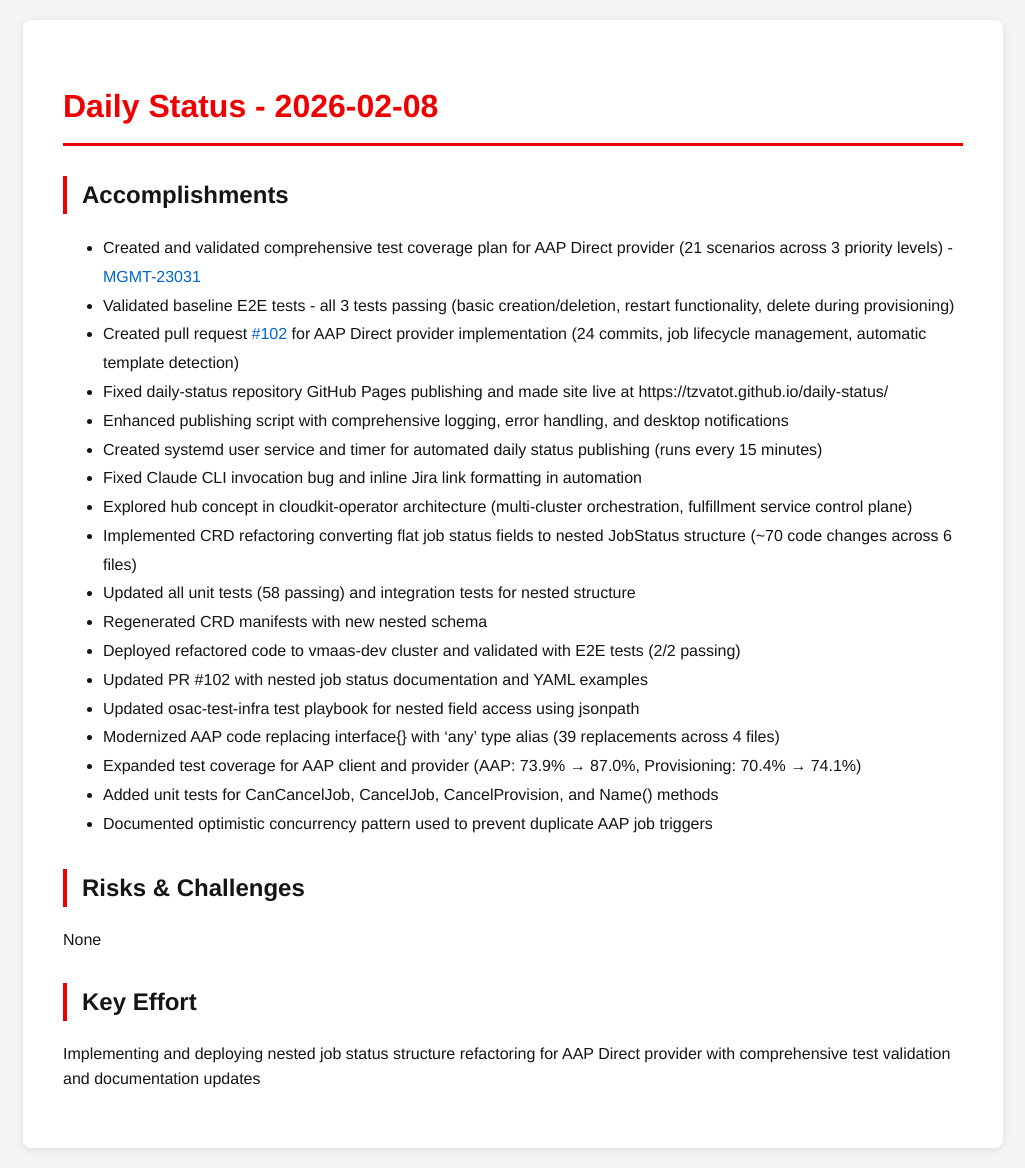
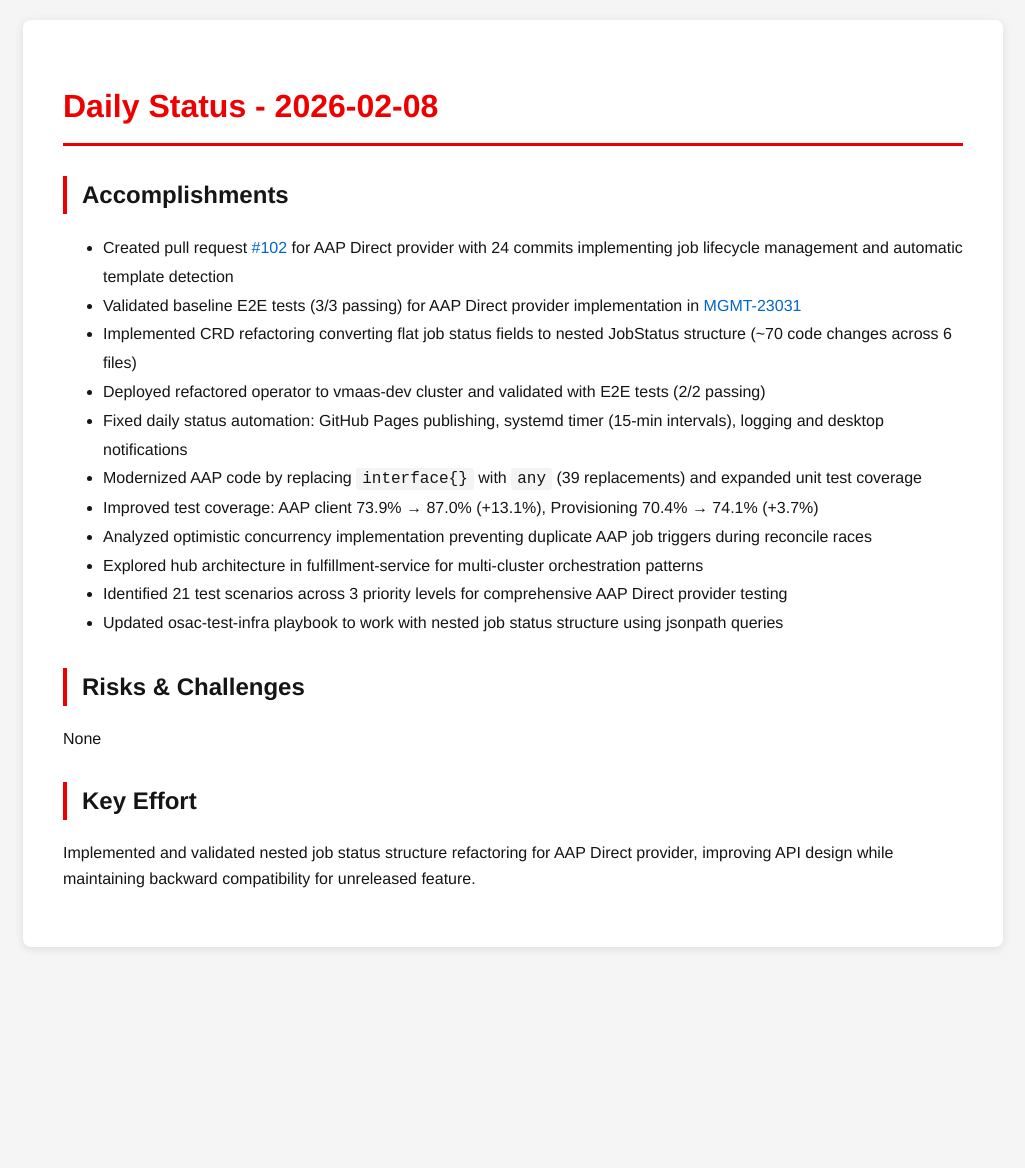
Before and after one commit to tzvatot/daily-status, a Jekyll site: the page built from 2026-02-08.md, in a window 1280 px wide. Shown: the whole page, without its empty margins (127-1152 px from the left). Built offline with Jekyll 4.4.1, drawn with Linux system fonts in a browser that asks for light colours; after the commit the page ends 967 px from its top, so only the background shows below that.

Commit message:
Daily status update - 2026-02-08

```diff
--- a/2026-02-08.md
+++ b/2026-02-08.md
@@ -7,27 +7,20 @@
 # Daily Status - 2026-02-08
 
 ## Accomplishments
-- Created and validated comprehensive test coverage plan for AAP Direct provider (21 scenarios across 3 priority levels) - [MGMT-23031](https://issues.redhat.com/browse/MGMT-23031)
-- Validated baseline E2E tests - all 3 tests passing (basic creation/deletion, restart functionality, delete during provisioning)
-- Created pull request [#102](https://github.com/osac-project/osac-operator/pull/102) for AAP Direct provider implementation (24 commits, job lifecycle management, automatic template detection)
-- Fixed daily-status repository GitHub Pages publishing and made site live at https://tzvatot.github.io/daily-status/
-- Enhanced publishing script with comprehensive logging, error handling, and desktop notifications
-- Created systemd user service and timer for automated daily status publishing (runs every 15 minutes)
-- Fixed Claude CLI invocation bug and inline Jira link formatting in automation
-- Explored hub concept in cloudkit-operator architecture (multi-cluster orchestration, fulfillment service control plane)
+- Created pull request [#102](https://github.com/osac-project/osac-operator/pull/102) for AAP Direct provider with 24 commits implementing job lifecycle management and automatic template detection
+- Validated baseline E2E tests (3/3 passing) for AAP Direct provider implementation in [MGMT-23031](https://issues.redhat.com/browse/MGMT-23031)
 - Implemented CRD refactoring converting flat job status fields to nested JobStatus structure (~70 code changes across 6 files)
-- Updated all unit tests (58 passing) and integration tests for nested structure
-- Regenerated CRD manifests with new nested schema
-- Deployed refactored code to vmaas-dev cluster and validated with E2E tests (2/2 passing)
-- Updated PR #102 with nested job status documentation and YAML examples
-- Updated osac-test-infra test playbook for nested field access using jsonpath
-- Modernized AAP code replacing interface{} with 'any' type alias (39 replacements across 4 files)
-- Expanded test coverage for AAP client and provider (AAP: 73.9% → 87.0%, Provisioning: 70.4% → 74.1%)
-- Added unit tests for CanCancelJob, CancelJob, CancelProvision, and Name() methods
-- Documented optimistic concurrency pattern used to prevent duplicate AAP job triggers
+- Deployed refactored operator to vmaas-dev cluster and validated with E2E tests (2/2 passing)
+- Fixed daily status automation: GitHub Pages publishing, systemd timer (15-min intervals), logging and desktop notifications
+- Modernized AAP code by replacing `interface{}` with `any` (39 replacements) and expanded unit test coverage
+- Improved test coverage: AAP client 73.9% → 87.0% (+13.1%), Provisioning 70.4% → 74.1% (+3.7%)
+- Analyzed optimistic concurrency implementation preventing duplicate AAP job triggers during reconcile races
+- Explored hub architecture in fulfillment-service for multi-cluster orchestration patterns
+- Identified 21 test scenarios across 3 priority levels for comprehensive AAP Direct provider testing
+- Updated osac-test-infra playbook to work with nested job status structure using jsonpath queries
 
 ## Risks & Challenges
 None
 
 ## Key Effort
-Implementing and deploying nested job status structure refactoring for AAP Direct provider with comprehensive test validation and documentation updates
+Implemented and validated nested job status structure refactoring for AAP Direct provider, improving API design while maintaining backward compatibility for unreleased feature.
```
